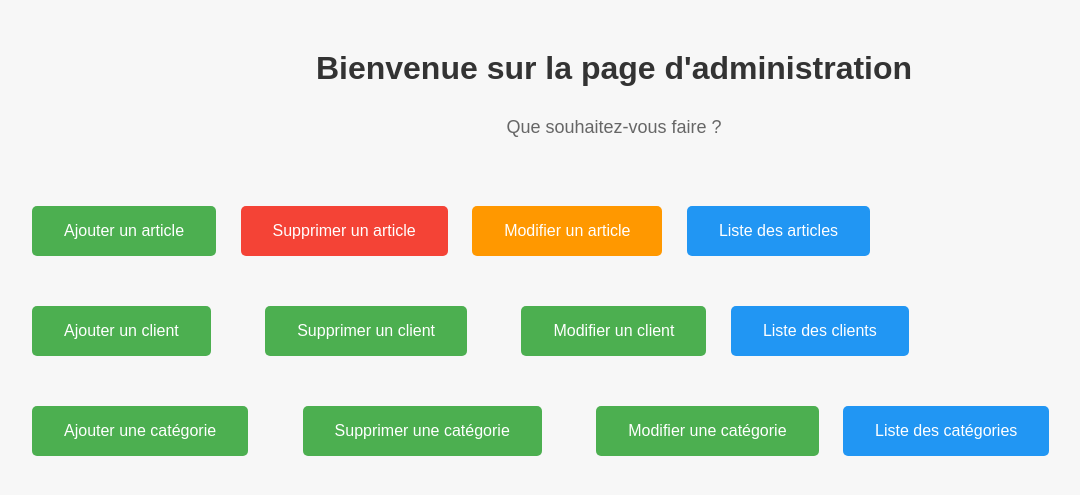
After one commit to HamzaMansouri7/ecommerce-comsmetique-website, a PHP site: page /admin/admin.html in a window 1280 px wide. The commit adds this page. Shown: the top 495 px of the page, without its empty margins (26-1106 px from the left). Run offline with PHP 8.4, Linux system fonts and the light colour scheme.

Commit message:
change other change

```diff
--- /dev/null
+++ b/admin/admin.css
@@ -0,0 +1,57 @@
+body {
+    background-color: #f7f7f7;
+    font-family: Arial, sans-serif;
+}
+
+h1 {
+    color: #333;
+    text-align: center;
+    margin-top: 50px;
+}
+
+p {
+    color: #666;
+    text-align: center;
+    margin-top: 30px;
+    font-size: 18px;
+}
+
+button {
+    background-color: #4CAF50;
+    border: none;
+    color: white;
+    padding: 16px 32px;
+    text-align: center;
+    text-decoration: none;
+    display: inline-block;
+    font-size: 16px;
+    margin-top: 50px;
+    margin-left: 50px;
+    border-radius: 5px;
+    cursor: pointer;
+    transition: background-color 0.3s;
+}
+
+button:hover {
+    background-color: #3e8e41;
+}
+
+button a {
+    color: white;
+    text-decoration: none;
+}
+
+button.secondary {
+    background-color: #f44336;
+    margin-left: 20px;
+}
+
+button.warning {
+    background-color: #ff9800;
+    margin-left: 20px;
+}
+
+button.info {
+    background-color: #2196f3;
+    margin-left: 20px;
+}
--- /dev/null
+++ b/admin/admin.html
@@ -0,0 +1,30 @@
+<!DOCTYPE html>
+<html>
+<head>
+    <link rel = "stylesheet" type = "text/css" href = "admin.css">
+	<title>Page Admin</title>
+</head>
+<body>
+	<h1>Bienvenue sur la page d'administration</h1>
+	<p>Que souhaitez-vous faire ?</p>
+	<div>
+		<button><a href="ajout-article.html">Ajouter un article</a></button>
+		<button class="secondary"><a href="suppression-article.html">Supprimer un article</a></button>
+		<button class="warning"><a href="modifier-article.html">Modifier un article</a></button>
+		<button class="info"><a href="liste-articles.html">Liste des articles</a></button>
+	</div>
+	<div>
+		<button class="success"><a href="ajout-client.html">Ajouter un client</a></button>
+		<button class="danger"><a href="suppression-client.html">Supprimer un client</a></button>
+		<button class="primary"><a href="modifier-client.html">Modifier un client</a></button>
+		<button class="info"><a href="liste-clients.html">Liste des clients</a></button>
+	</div>
+	<div>
+		<button class="success"><a href="ajout-categorie.html">Ajouter une catégorie</a></button>
+		<button class="danger"><a href="suppression-categorie.html">Supprimer une catégorie</a></button>
+		<button class="primary"><a href="modifier-categorie.html">Modifier une catégorie</a></button>
+		<button class="info"><a href="liste-categories.html">Liste des catégories</a></button>
+	</div>
+</body>
+
+</html>
--- a/baseDonnee/connexion-bd.php
+++ /dev/null
@@ -1,6 +0,0 @@
-<?php $nom_serveur ="localhost";
-    $client="root";
-    $mot_de_pass ="";
-    $nom_base_donnee ="project";
-    $con =mysqli_connect($nom_serveur,$client,$mot_de_pass,$nom_base_donnee);
-?>
```
Also changed, not shown: article/ajout-article.css (added, +56 -0 lines), article/ajout-article.html (added, +25 -0 lines), article/ajout-article.php (added, +24 -0 lines), css/style.css (+58 -0 lines), index.html (+13 -30 lines), produit/get_products.html (added, +21 -0 lines), produit/get_products.php (added, +43 -0 lines).
